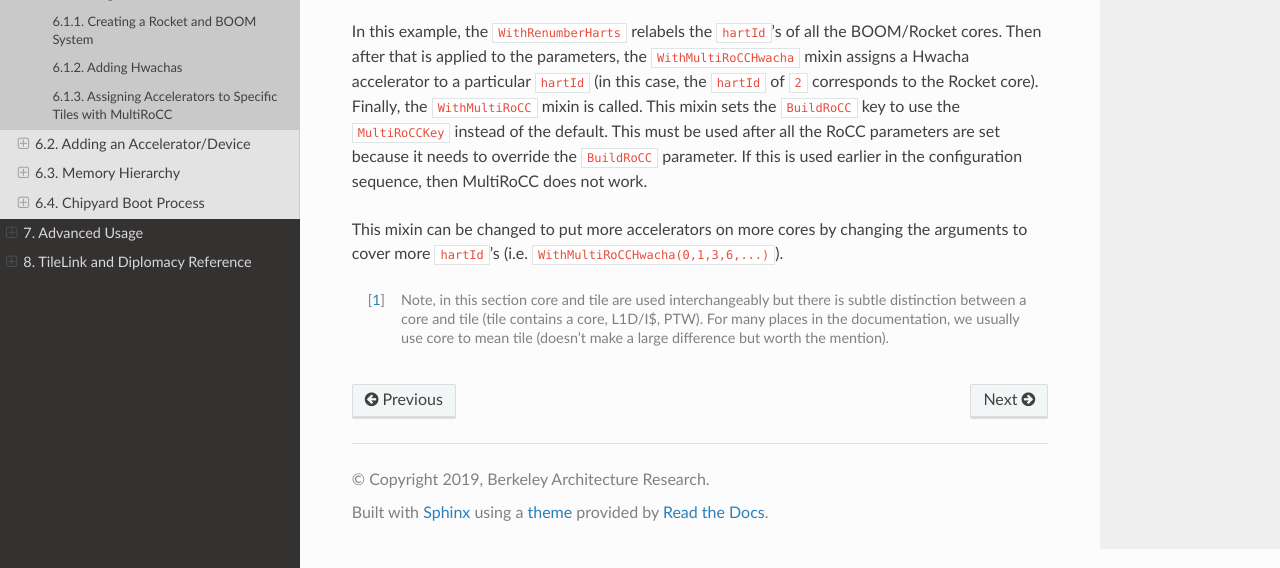
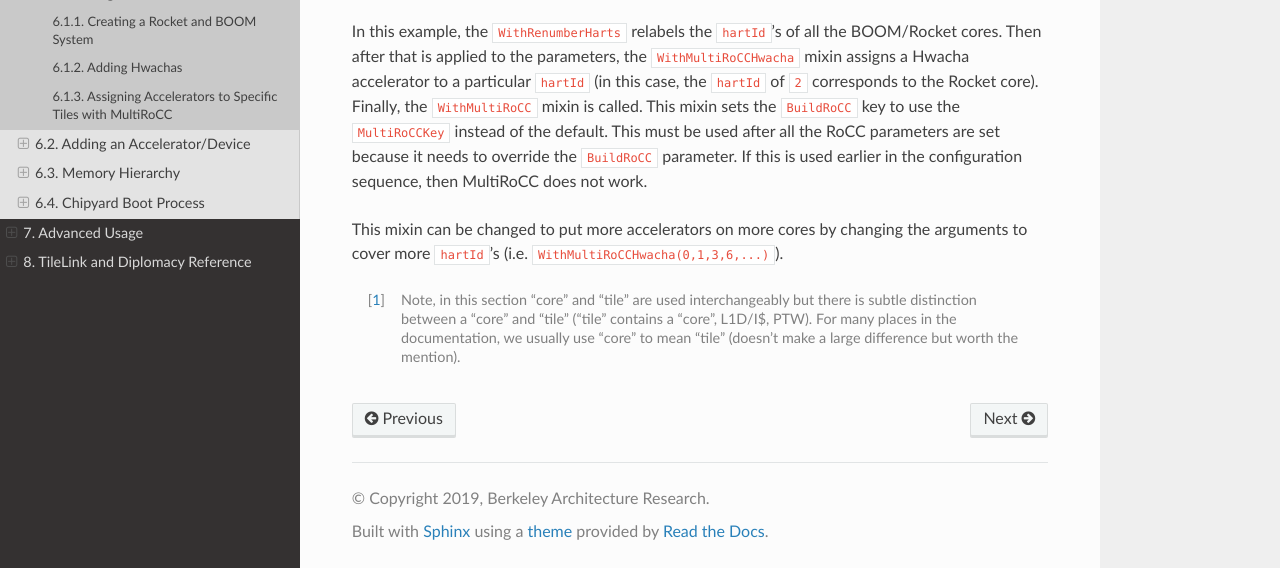
Before and after one commit to ucb-bar/chipyard, a Sphinx documentation site: the page built from docs/Customization/Heterogeneous-SoCs.rst, in a window 1280 px wide and 900 px high, scrolled down 2002 px, cut to the strip 332-900 px from the top of the window. Built offline with Sphinx 7.4.7 and the Read the Docs theme 2.0.0, drawn with Linux system fonts in a browser that asks for light colours.

```diff
--- a/docs/Customization/Heterogeneous-SoCs.rst
+++ b/docs/Customization/Heterogeneous-SoCs.rst
@@ -99,5 +99,5 @@ If this is used earlier in the configuration sequence, then MultiRoCC does not w
 This mixin can be changed to put more accelerators on more cores by changing the arguments to cover more ``hartId``'s (i.e. ``WithMultiRoCCHwacha(0,1,3,6,...)``).
 
 
-.. [1] Note, in this section core and tile are used interchangeably but there is subtle distinction between a core and tile (tile contains a core, L1D/I$, PTW).
-    For many places in the documentation, we usually use core to mean tile (doesn't make a large difference but worth the mention).
+.. [1] Note, in this section "core" and "tile" are used interchangeably but there is subtle distinction between a "core" and "tile" ("tile" contains a "core", L1D/I$, PTW).
+    For many places in the documentation, we usually use "core" to mean "tile" (doesn't make a large difference but worth the mention).
```
